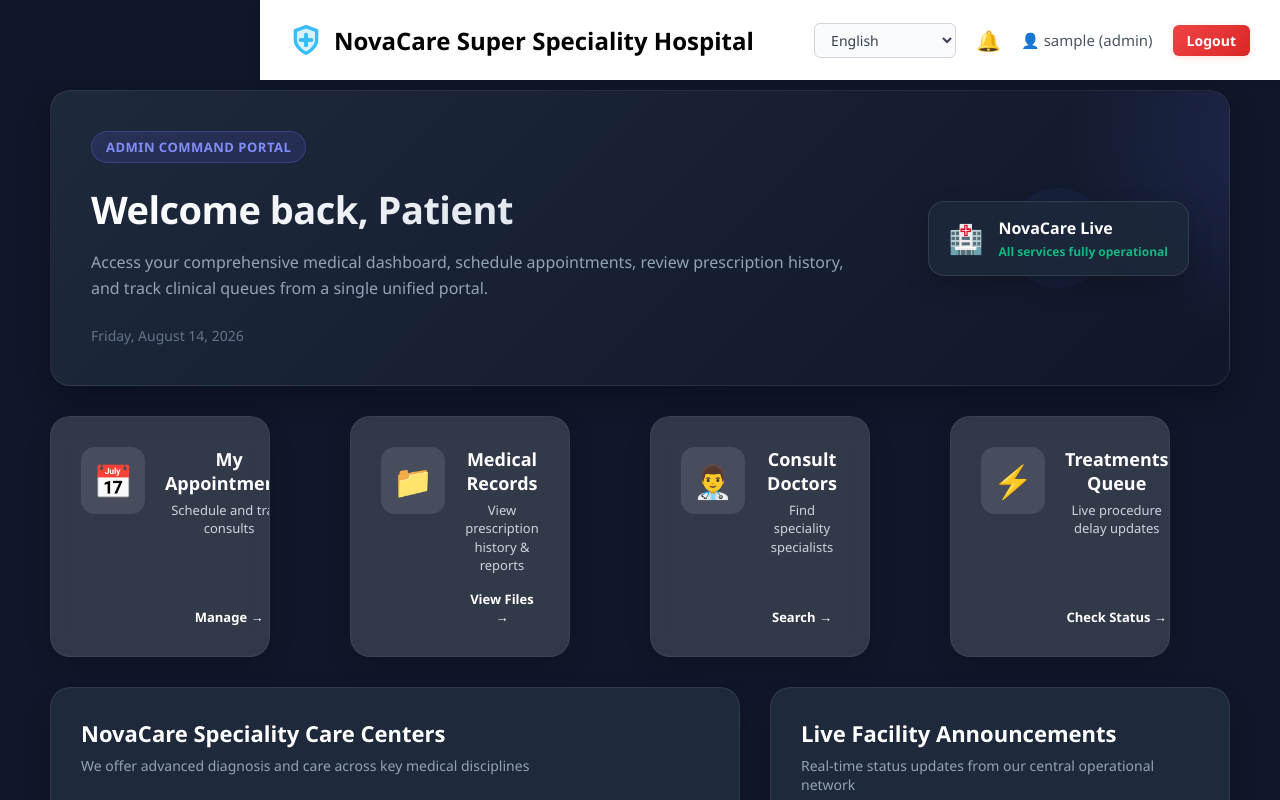
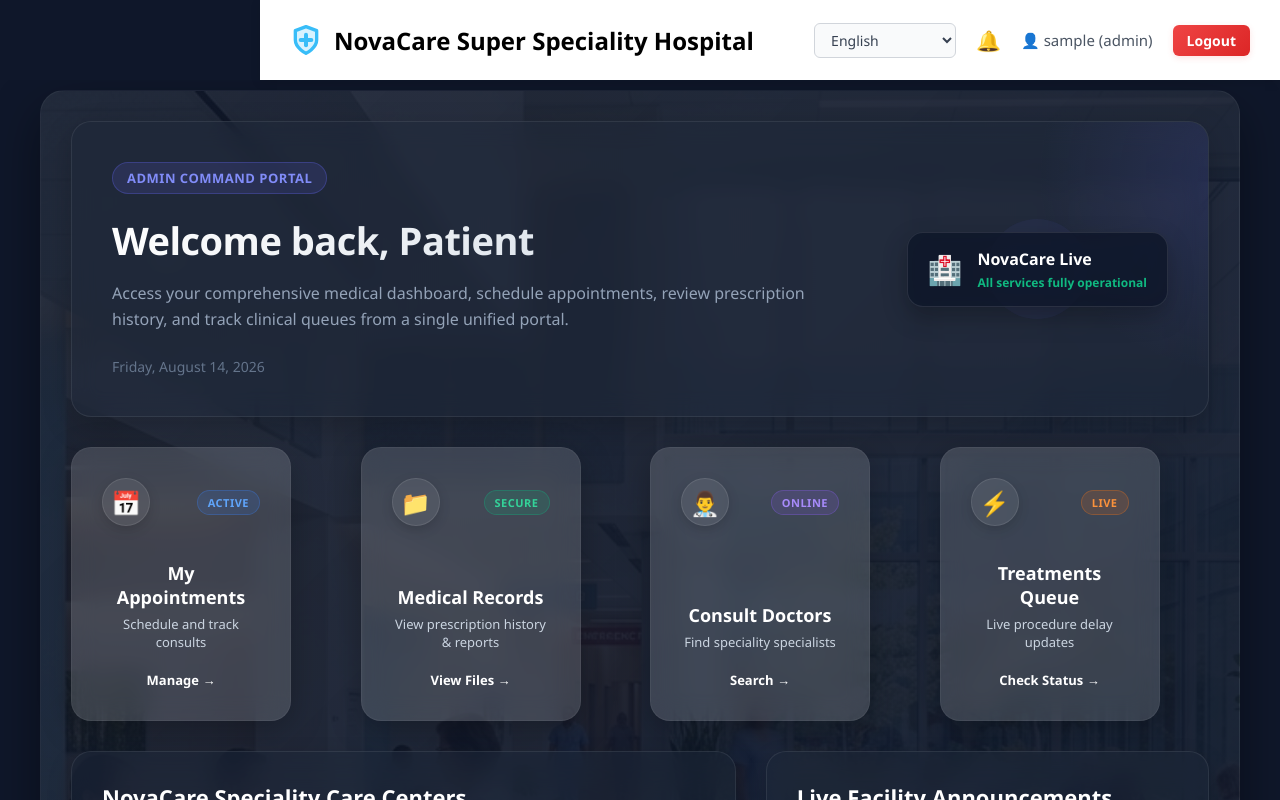
Before and after one commit to VIKNESH-2007/HospitalInformation, a React (Create React App) app in the folder my project/my-app/: page /home in a window 1280 px wide. Built offline with nearby package versions, Linux system fonts and the light colour scheme; sample sign-in values are in the browser's storage.

Commit message:
Enhance Home page with high-end hospital background scenery and glowing glassmorphic metric cards

```diff
--- a/my project/my-app/src/pages/Home.css
+++ b/my project/my-app/src/pages/Home.css
@@ -1,19 +1,29 @@
-/* Home.css - Premium Dashboard Design System */
+/* Home.css - Premium Glassmorphic Hospital Design System */
 
 .home-dashboard {
   display: flex;
   flex-direction: column;
   gap: 30px;
   max-width: 1200px;
-  margin: 0 auto;
-  padding: 10px;
+  margin: 10px auto;
+  padding: 30px;
   font-family: 'Outfit', 'Inter', -apple-system, BlinkMacSystemFont, "Segoe UI", Roboto, sans-serif;
   color: #f1f5f9;
+
+  /* High-end Hospital Scene Overlay Background */
+  background: linear-gradient(135deg, rgba(15, 23, 42, 0.88) 0%, rgba(15, 23, 42, 0.95) 100%),
+              url('/hospital_scenary_bg.jpg') no-repeat center center;
+  background-size: cover;
+  border-radius: 24px;
+  border: 1px solid rgba(255, 255, 255, 0.05);
+  box-shadow: 0 20px 50px rgba(0, 0, 0, 0.4);
 }
 
 /* Hero Banner */
 .hero-banner {
-  background: linear-gradient(135deg, #1e293b 0%, #0f172a 100%);
+  background: rgba(30, 41, 59, 0.4);
+  backdrop-filter: blur(12px);
+  -webkit-backdrop-filter: blur(12px);
   border: 1px solid rgba(255, 255, 255, 0.08);
   border-radius: 20px;
   padding: 40px;
@@ -22,7 +32,7 @@
   align-items: center;
   position: relative;
   overflow: hidden;
-  box-shadow: 0 10px 30px rgba(0, 0, 0, 0.3);
+  box-shadow: 0 10px 30px rgba(0, 0, 0, 0.2);
 }
 
 .hero-banner::after {
@@ -99,7 +109,7 @@
 }
 
 .floating-card {
-  background: rgba(30, 41, 59, 0.85);
+  background: rgba(15, 23, 42, 0.85);
   border: 1px solid rgba(255, 255, 255, 0.1);
   padding: 15px 20px;
   border-radius: 16px;
@@ -107,7 +117,7 @@
   align-items: center;
   gap: 15px;
   backdrop-filter: blur(12px);
-  box-shadow: 0 10px 25px rgba(0, 0, 0, 0.2);
+  box-shadow: 0 10px 25px rgba(0, 0, 0, 0.25);
   z-index: 3;
 }
 
@@ -131,74 +141,144 @@
 /* Metric Cards Stats Grid */
 .stats-grid {
   display: grid;
-  grid-template-columns: repeat(auto-fit, minmax(250px, 1fr));
+  grid-template-columns: repeat(auto-fit, minmax(240px, 1fr));
   gap: 20px;
 }
 
+/* Glassmorphism Stat Cards with Colored Left Border Glow */
 .stat-card {
+  background: rgba(30, 41, 59, 0.55);
+  backdrop-filter: blur(12px);
+  -webkit-backdrop-filter: blur(12px);
+  border: 1px solid rgba(255, 255, 255, 0.06);
   border-radius: 20px;
-  padding: 25px;
+  padding: 24px;
   display: flex;
-  align-items: flex-start;
-  gap: 20px;
+  flex-direction: column;
+  justify-content: space-between;
+  min-height: 200px;
   cursor: pointer;
-  transition: all 0.3s cubic-bezier(0.4, 0, 0.2, 1);
-  border: 1px solid rgba(255, 255, 255, 0.05);
-  box-shadow: 0 8px 24px rgba(0, 0, 0, 0.15);
+  transition: all 0.4s cubic-bezier(0.16, 1, 0.3, 1);
+  box-shadow: 0 8px 32px 0 rgba(0, 0, 0, 0.25);
   position: relative;
   overflow: hidden;
 }
 
-.stat-card::before {
+.stat-card::after {
   content: '';
   position: absolute;
   top: 0;
   left: 0;
   width: 100%;
   height: 100%;
-  background: linear-gradient(135deg, rgba(255, 255, 255, 0.1) 0%, rgba(255, 255, 255, 0) 100%);
+  background: linear-gradient(135deg, rgba(255, 255, 255, 0.05) 0%, rgba(255, 255, 255, 0) 100%);
   opacity: 0;
   transition: opacity 0.3s ease;
 }
 
-.stat-card:hover::before {
+.stat-card:hover::after {
   opacity: 1;
 }
 
 .stat-card:hover {
-  transform: translateY(-5px);
-  box-shadow: 0 12px 30px rgba(0, 0, 0, 0.25);
+  transform: translateY(-6px);
+  background: rgba(30, 41, 59, 0.7);
 }
 
-.blue-gradient {
-  background: linear-gradient(135deg, #1e3a8a 0%, #172554 100%);
+/* Specific glows */
+.blue-glow {
+  border-left: 4px solid #3b82f6;
+}
+.blue-glow:hover {
+  box-shadow: 0 12px 35px rgba(59, 130, 246, 0.2);
+  border-left-color: #60a5fa;
 }
 
-.green-gradient {
-  background: linear-gradient(135deg, #065f46 0%, #022c22 100%);
+.green-glow {
+  border-left: 4px solid #10b981;
+}
+.green-glow:hover {
+  box-shadow: 0 12px 35px rgba(16, 185, 129, 0.2);
+  border-left-color: #34d399;
 }
 
-.purple-gradient {
-  background: linear-gradient(135deg, #581c87 0%, #2e1065 100%);
+.purple-glow {
+  border-left: 4px solid #8b5cf6;
+}
+.purple-glow:hover {
+  box-shadow: 0 12px 35px rgba(139, 92, 246, 0.2);
+  border-left-color: #a78bfa;
 }
 
-.orange-gradient {
-  background: linear-gradient(135deg, #7c2d12 0%, #431407 100%);
+.orange-glow {
+  border-left: 4px solid #f97316;
+}
+.orange-glow:hover {
+  box-shadow: 0 12px 35px rgba(249, 115, 22, 0.2);
+  border-left-color: #fb923c;
+}
+
+/* Stat Header & Icon */
+.stat-header {
+  display: flex;
+  justify-content: space-between;
+  align-items: center;
+  margin-bottom: 15px;
 }
 
 .stat-icon {
-  font-size: 32px;
-  background: rgba(255, 255, 255, 0.1);
-  padding: 12px;
-  border-radius: 14px;
+  font-size: 24px;
+  background: rgba(255, 255, 255, 0.08);
+  border: 1px solid rgba(255, 255, 255, 0.1);
+  width: 48px;
+  height: 48px;
+  border-radius: 50%;
+  display: flex;
+  align-items: center;
+  justify-content: center;
+  box-shadow: 0 4px 12px rgba(0, 0, 0, 0.15);
+  transition: all 0.3s ease;
 }
 
-.stat-info {
-  display: flex;
-  flex-direction: column;
-  height: 100%;
+.stat-card:hover .stat-icon {
+  transform: scale(1.1) rotate(5deg);
+  background: rgba(255, 255, 255, 0.15);
 }
 
+.stat-pill {
+  font-size: 11px;
+  font-weight: 700;
+  padding: 4px 10px;
+  border-radius: 20px;
+  text-transform: uppercase;
+  letter-spacing: 0.5px;
+}
+
+.blue-pill {
+  background: rgba(59, 130, 246, 0.15);
+  color: #60a5fa;
+  border: 1px solid rgba(59, 130, 246, 0.3);
+}
+
+.green-pill {
+  background: rgba(16, 185, 129, 0.15);
+  color: #34d399;
+  border: 1px solid rgba(16, 185, 129, 0.3);
+}
+
+.purple-pill {
+  background: rgba(139, 92, 246, 0.15);
+  color: #a78bfa;
+  border: 1px solid rgba(139, 92, 246, 0.3);
+}
+
+.orange-pill {
+  background: rgba(249, 115, 22, 0.15);
+  color: #fb923c;
+  border: 1px solid rgba(249, 115, 22, 0.3);
+}
+
+/* Stat Info Details */
 .stat-info h3 {
   margin: 0 0 6px 0;
   font-size: 18px;
@@ -219,6 +299,7 @@
   color: #ffffff;
   margin-top: auto;
   transition: transform 0.2s ease;
+  display: inline-block;
 }
 
 .stat-card:hover .action-link {
@@ -239,7 +320,9 @@
 }
 
 .panel {
-  background: #1e293b;
+  background: rgba(30, 41, 59, 0.45);
+  backdrop-filter: blur(12px);
+  -webkit-backdrop-filter: blur(12px);
   border: 1px solid rgba(255, 255, 255, 0.08);
   border-radius: 20px;
   padding: 30px;
@@ -360,7 +443,9 @@
 
 /* Assistant Footer Bar */
 .quick-actions-bar {
-  background: linear-gradient(90deg, #1e1b4b 0%, #311042 100%);
+  background: linear-gradient(90deg, rgba(30, 27, 75, 0.6) 0%, rgba(49, 16, 66, 0.6) 100%);
+  backdrop-filter: blur(12px);
+  -webkit-backdrop-filter: blur(12px);
   border: 1px solid rgba(255, 255, 255, 0.08);
   border-radius: 20px;
   padding: 30px;
--- a/my project/my-app/src/pages/Home.js
+++ b/my project/my-app/src/pages/Home.js
@@ -56,8 +56,11 @@ function Home() {
 
       {/* Metric Quick Stats Grid */}
       <div className="stats-grid">
-        <div className="stat-card blue-gradient" onClick={() => navigate("/appointments")}>
-          <div className="stat-icon">📅</div>
+        <div className="stat-card blue-glow" onClick={() => navigate("/appointments")}>
+          <div className="stat-header">
+            <div className="stat-icon">📅</div>
+            <span className="stat-pill blue-pill">Active</span>
+          </div>
           <div className="stat-info">
             <h3>My Appointments</h3>
             <p>Schedule and track consults</p>
@@ -65,8 +68,11 @@ function Home() {
           </div>
         </div>
 
-        <div className="stat-card green-gradient" onClick={() => navigate("/medical-records")}>
-          <div className="stat-icon">📁</div>
+        <div className="stat-card green-glow" onClick={() => navigate("/medical-records")}>
+          <div className="stat-header">
+            <div className="stat-icon">📁</div>
+            <span className="stat-pill green-pill">Secure</span>
+          </div>
           <div className="stat-info">
             <h3>Medical Records</h3>
             <p>View prescription history & reports</p>
@@ -74,8 +80,11 @@ function Home() {
           </div>
         </div>
 
-        <div className="stat-card purple-gradient" onClick={() => navigate("/doctors")}>
-          <div className="stat-icon">👨‍⚕️</div>
+        <div className="stat-card purple-glow" onClick={() => navigate("/doctors")}>
+          <div className="stat-header">
+            <div className="stat-icon">👨‍⚕️</div>
+            <span className="stat-pill purple-pill">Online</span>
+          </div>
           <div className="stat-info">
             <h3>Consult Doctors</h3>
             <p>Find speciality specialists</p>
@@ -83,8 +92,11 @@ function Home() {
           </div>
         </div>
 
-        <div className="stat-card orange-gradient" onClick={() => navigate("/treatments")}>
-          <div className="stat-icon">⚡</div>
+        <div className="stat-card orange-glow" onClick={() => navigate("/treatments")}>
+          <div className="stat-header">
+            <div className="stat-icon">⚡</div>
+            <span className="stat-pill orange-pill">Live</span>
+          </div>
           <div className="stat-info">
             <h3>Treatments Queue</h3>
             <p>Live procedure delay updates</p>
```
